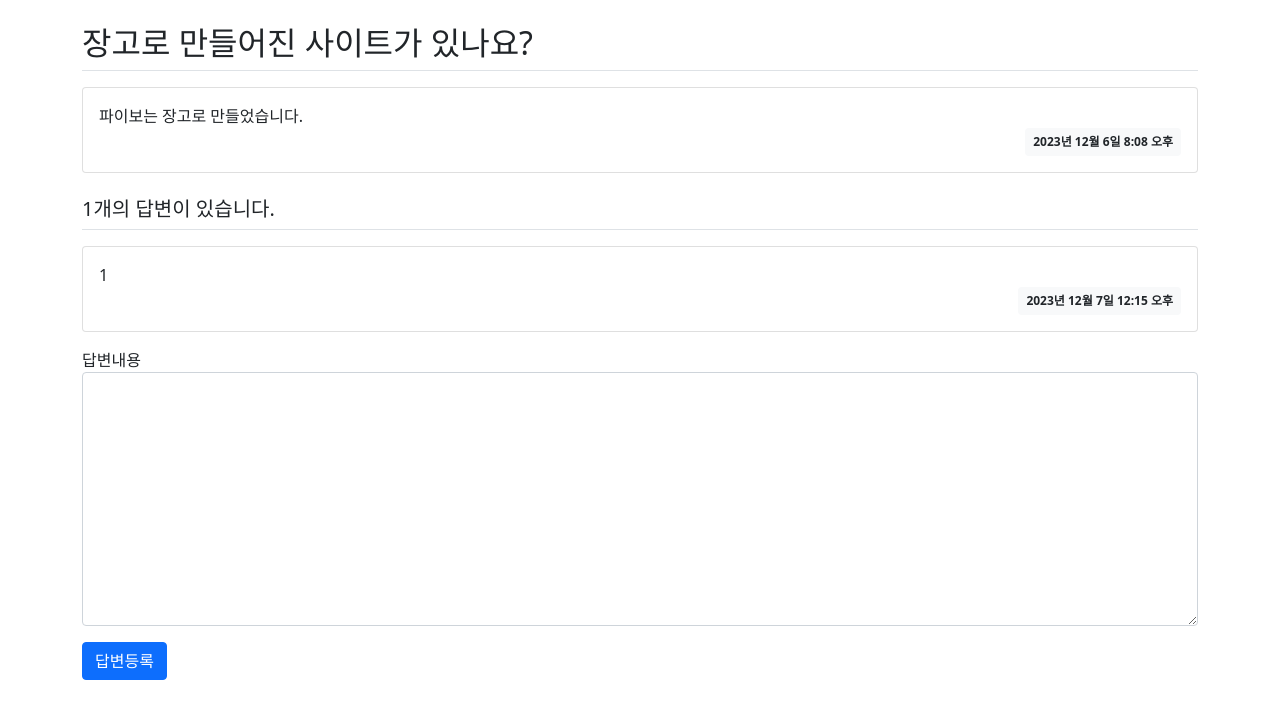
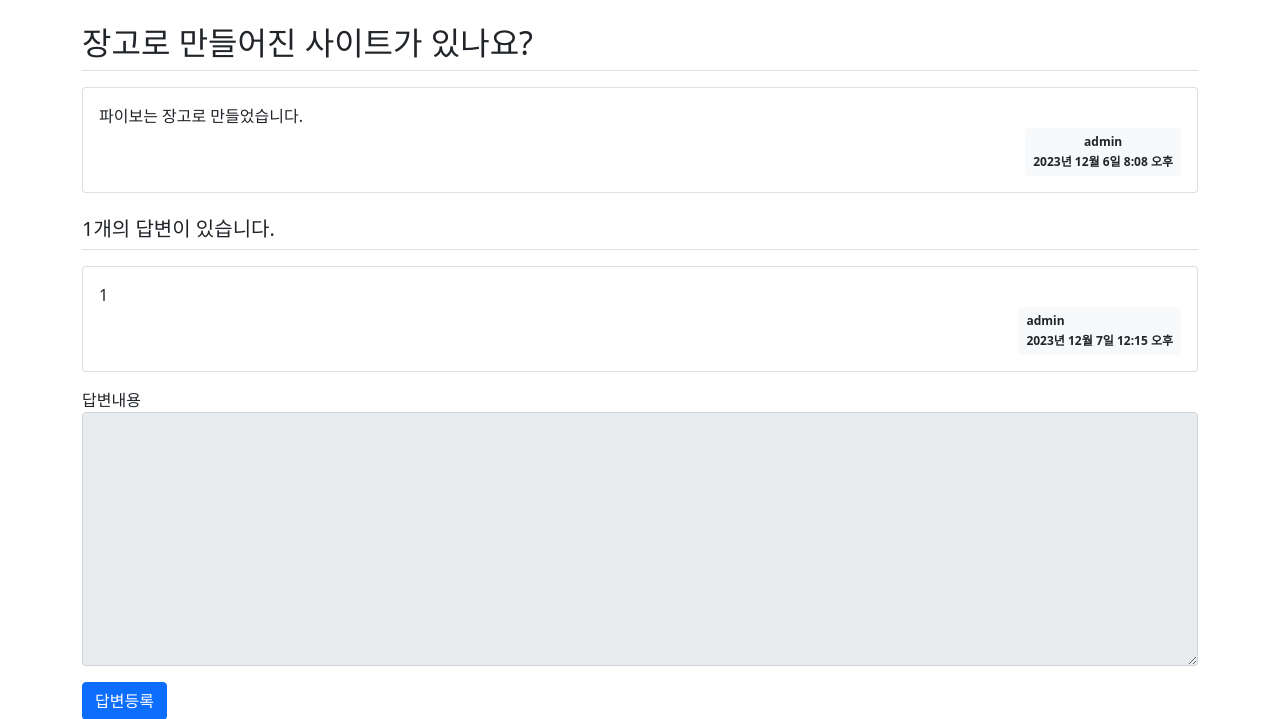
Before and after one commit to chowon986/Portfolio_Django, a Django app: page /pybo/3/ in a window 1280 px wide. Shown: the part 57-776 px from the top of the page. Run offline with Django 4.2, Linux system fonts and the light colour scheme; data comes from the database, SQL or seed files in the repository; both versions use the stored data as it was after the commit; some libraries are stand-ins or nearby versions.

Commit message:
✨ 글쓴이 표시

```diff
--- a/projects/mysite/pybo/models.py
+++ b/projects/mysite/pybo/models.py
@@ -1,4 +1,5 @@
 from django.db import models
+from django.contrib.auth.models import User
 
 # Create your models here.
 # Field 타입에 관한 URL : https://docs.djangoproject.com/en/4.0/ref/models/fields/#field-types
@@ -6,6 +7,7 @@ from django.db import models
 # Django 모델 정의
 # 한 질문에 여러 개의 답변을 가질 수 있는 일대다 관계
 class Question(models.Model):
+    author = models.ForeignKey(User, on_delete=models.CASCADE)
     # 제목처럼 글자수의 길이가 제한된 텍스트는 CharField를 사용
     subject = models.CharField(max_length=200)
     # 길이가 제한되지 않은 텍스트는 TextField를 사용
@@ -16,6 +18,7 @@ class Question(models.Model):
         return self.subject
 
 class Answer(models.Model):
+    author = models.ForeignKey(User, on_delete=models.CASCADE)
     # ForeignKey는 외래키를 의미하며 다른 모델과 연결하기 위해 사용함
     # 연결된 Question이 삭제될 때 관련된 Answer들도 함께 삭제되도록 on_delete = models.CASCADE 지정
     question = models.ForeignKey(Question, on_delete = models.CASCADE)
--- a/projects/mysite/pybo/views.py
+++ b/projects/mysite/pybo/views.py
@@ -1,10 +1,11 @@
 # from django.http import HttpResponse # HttpResponse 클래스를 사용하기 위한 모듈 가져옴
 from django.shortcuts import render, get_object_or_404, redirect
 from django.utils import timezone
-from django.http import HttpResponseNotAllowed
+# from django.http import HttpResponseNotAllowed
 from .models import Question, Answer
 from .forms import QuestionForm, AnswerForm
 from django.core.paginator import Paginator
+from django.contrib.auth.decorators import login_required
 
 # Create your views here.
 
@@ -43,6 +44,7 @@ def detail(request, question_id):
 
 # answer_create 함수 호출 시 URL 매핑시 저장된 question_id가 전달됨
 # 답변을 등록하고 상세 페이지로 이동하는 함수
+@login_required(login_url='common:login')
 def answer_create(request, question_id):
     # 매개 변수로 받은 question_id와 pk값이 일치하는 Question 모델의 객체를 데이터베이스에서 가져옴
     # 해당하는 question이 없을 경우 404 에러 반환
@@ -60,15 +62,17 @@ def answer_create(request, question_id):
         form = AnswerForm(request.POST)
         if form.is_valid():
             answer = form.save(commit=False)
+            answer.author = request.user # author 속성에 로그인 계정 저장
             answer.create_date = timezone.now()
             answer.question = question
             answer.save()
             return redirect('pybo:detail', question_id=question.id)
-    else: # GET 방식으로 요청하는 경우에는 HttpResponseNotAllowed 오류 발생
-        return HttpResponseNotAllowed('Only POST is possible')
+    else: # GET 방식으로 요청하는 경우에는 HttpResponseNotAllowed 오류 발생 -> 로그인 화면으로 이동 -> 로그인 시 상세화면으로 이동
+        form = AnswerForm()
     context = {'question':question, 'form':form}
     return render(request, 'pybo/question_detail.html', context)
 
+@login_required(login_url='common:login')
 def question_create(request):
     # 요청 방식이 POST 인 경우
     if request.method == 'POST':
@@ -80,6 +84,7 @@ def question_create(request):
             # 폼으로부터 데이터를 가져와 Question 모델의 인스턴스 생성
             # commit=False를 통해 일시적으로 데이터베이스에 저장하지 않고 모델 인스턴스를 가져옴
             question = form.save(commit=False) # commit=False를 하지 않으면 create_date 값이 없다는 오류가 발생할 것임
+            question.author = request.user # author 속성에 로그인 계정 저장
             # question의 create_date 필드에 현재 시간 설정
             question.create_date = timezone.now()
             # 변경된 데이터를 데이터베이스에 저장
--- a/projects/mysite/templates/common/login.html
+++ b/projects/mysite/templates/common/login.html
@@ -3,6 +3,8 @@
 <div class="container my-3">
     <form method="post" action="{% url 'common:login' %}">
         {% csrf_token %}
+        <!-- 로그인 성공 후 이동되는 URL -->
+        <input type="hidden" name="next" value="{{ next }}">
         {% include "form_errors.html" %}
         <div class="mb-3">
             <label for="username">사용자ID</label>
--- a/projects/mysite/templates/pybo/question_detail.html
+++ b/projects/mysite/templates/pybo/question_detail.html
@@ -13,8 +13,9 @@
         <div class="card-body">
             <div class="card-text" style="white-space: pre-line;">{{ question.content }}</div>
             <div class="d-flex justify-content-end">
-                <div class="badge bg-light text-dark p-2">
-                    {{ question.create_date }}
+                <div class="badge bg-light text-dark p-2 text-strat">
+                    <div class="mb-2">{{ question.author.username }}</div>
+                    <div>{{ question.create_date }}</div>
                 </div>
             </div>
         </div>
@@ -28,8 +29,9 @@
         <div class="card-body">
             <div class="card-text" style="white-space: pre-line;">{{ answer.content }}</div>
             <div class="d-flex justify-content-end">
-                <div class="badge bg-light text-dark p-2">
-                    {{ answer.create_date }}
+                <div class="badge bg-light text-dark p-2 text-start">
+                    <div class="mb-2">{{ answer.author.username }}</div>
+                    <div>{{ answer.create_date }}</div>
                 </div>
             </div>
         </div>
@@ -54,7 +56,8 @@
         {% endif %}
         <div class="mb-3">
             <lable for="content" class="form-label">답변내용</lable>
-            <textarea name="content" id="content" class="form-control" rows="10"></textarea>
+            <textarea {% if not user.is_authenticated %}disabled{% endif %}
+              name="content" id="content" class="form-control" rows="10"></textarea>
         </div>
         <input type="submit" value="답변등록" class="btn btn-primary">
     </form>
```
Also changed, not shown: projects/mysite/templates/pybo/question_list.html (+7 -5 lines), projects/mysite/db.sqlite3, projects/mysite/pybo/migrations/0002_question_author.py (added), projects/mysite/pybo/migrations/0003_answer_author.py (added).
